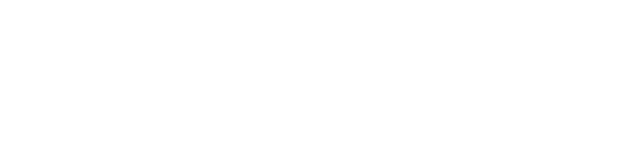
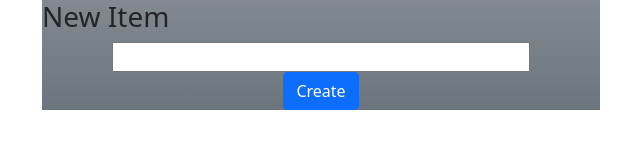
Before and after one commit to yoy56/Week6HTML, a website: page index.html in a window 1280 px wide. Shown: the whole page, without its empty margins (319-959 px from the left). Drawn offline with nearby package versions, Linux system fonts and the light colour scheme.

Commit message:
Added Basic Menu

```diff
--- a/index.html
+++ b/index.html
@@ -4,9 +4,18 @@
     <meta charset="UTF-8">
     <meta http-equiv="X-UA-Compatible" content="IE=edge">
     <meta name="viewport" content="width=device-width, initial-scale=1.0">
+    <link rel="stylesheet" href="node_modules/bootstrap/dist/css/bootstrap.css">
+    <script src="index.js"></script>
     <title>Document</title>
 </head>
-<body>
+<body class="container">
+    <div class="bg-secondary bg-gradient mx-auto text-center w-50">
+        <h3 class="text-start">New Item</h3>
+        <input type="text" name="" id="" class="w-75"> <br>
+        <button class="btn btn-primary">Create</button>
+    </div>
 
+    <script src="node_modules/jquery/dist/jquery.js"></script>
+    <script src="node_modules/bootstrap/dist/js/bootstrap.bundle.js"></script>
 </body>
 </html>
```
